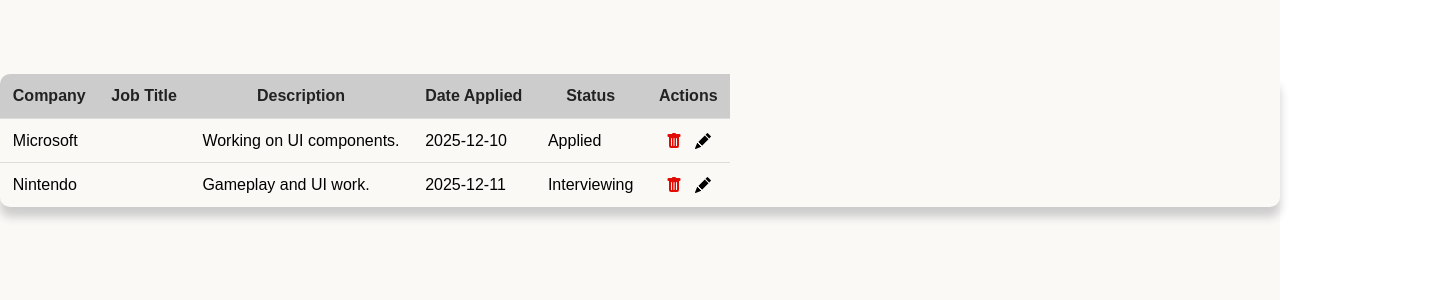
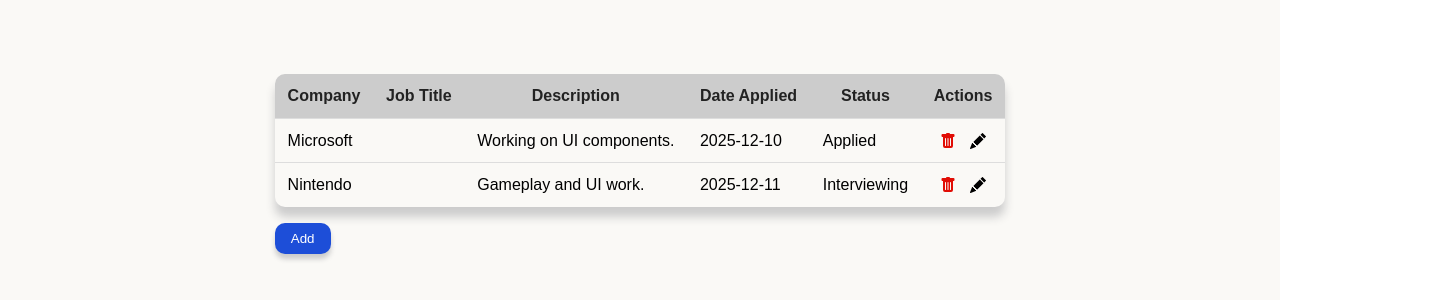
Before and after one commit to shuwangs/job-application-tracker, a React (Vite) app in the folder job-application-tracker/: page /dashboard in a window 1280 px wide. Shown: the part 236-536 px from the top of the page, 1440 px wide, since content can reach past the window. Built offline with nearby package versions, Linux system fonts and the light colour scheme.

Commit message:
Fixing Style

```diff
--- a/job-application-tracker/src/components/Table.css
+++ b/job-application-tracker/src/components/Table.css
@@ -10,8 +10,6 @@
   box-shadow: 0px 10px 10px #ccc;
   border-radius: 10px;
   white-space: nowrap;
-  width: 100em;
-  max-width: 80%;
   margin: auto;
   table-layout: auto;
   overflow-x: auto;
```
